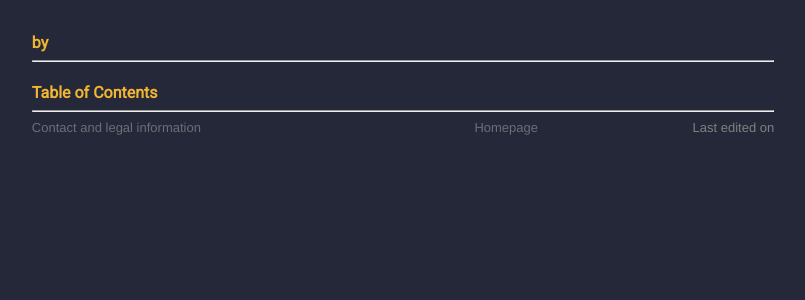
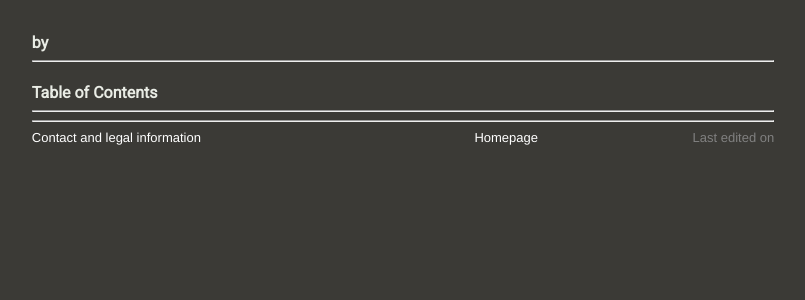
Before and after one commit to phagenlocher/Flask-Article, a Flask app: template templates/article.html in a window 1280 px wide. Shown: the top 300 px of the page, without its empty margins (237-1042 px from the left). Run offline with Flask 2, Linux system fonts and the light colour scheme; the template is opened without the code that fills it, so the values that code supplies are empty.

Commit message:
Small changes to the article-template and app.css

```diff
--- a/static/css/app.css
+++ b/static/css/app.css
@@ -1,7 +1,7 @@
 body {
 
-	background-color: #252839;
-	color: #b5b5b7;
+	background-color: #3b3a36;
+	color: #b3c2bf;
 	margin-left: 21%;
 	margin-right: 21%;
 	font-family: OpenSans, Helvetica;
@@ -23,7 +23,7 @@
 
 h2, h3, h4, h5 {
 
-	color: #f2b632;
+	color: #e9ece5;
 	margin-bottom: -0px;
 	font-family: Roboto;
 
@@ -38,7 +38,7 @@
 
 a {
 
-	color: #677077;
+	color: white;
 	text-decoration: none;
 	transition: color 0.3s;
 
@@ -46,7 +46,7 @@
 
 a:hover {
 
-	color: white;
+	color: #e9ece5;
 
 }
 
--- a/templates/article.html
+++ b/templates/article.html
@@ -24,6 +24,7 @@
 <hr>
 <h4>Table of Contents</h4>
 {{ TableOfContents|safe }}
+<hr>
 {{ Content|safe }}
 <hr>
 <table class="notice">
```
